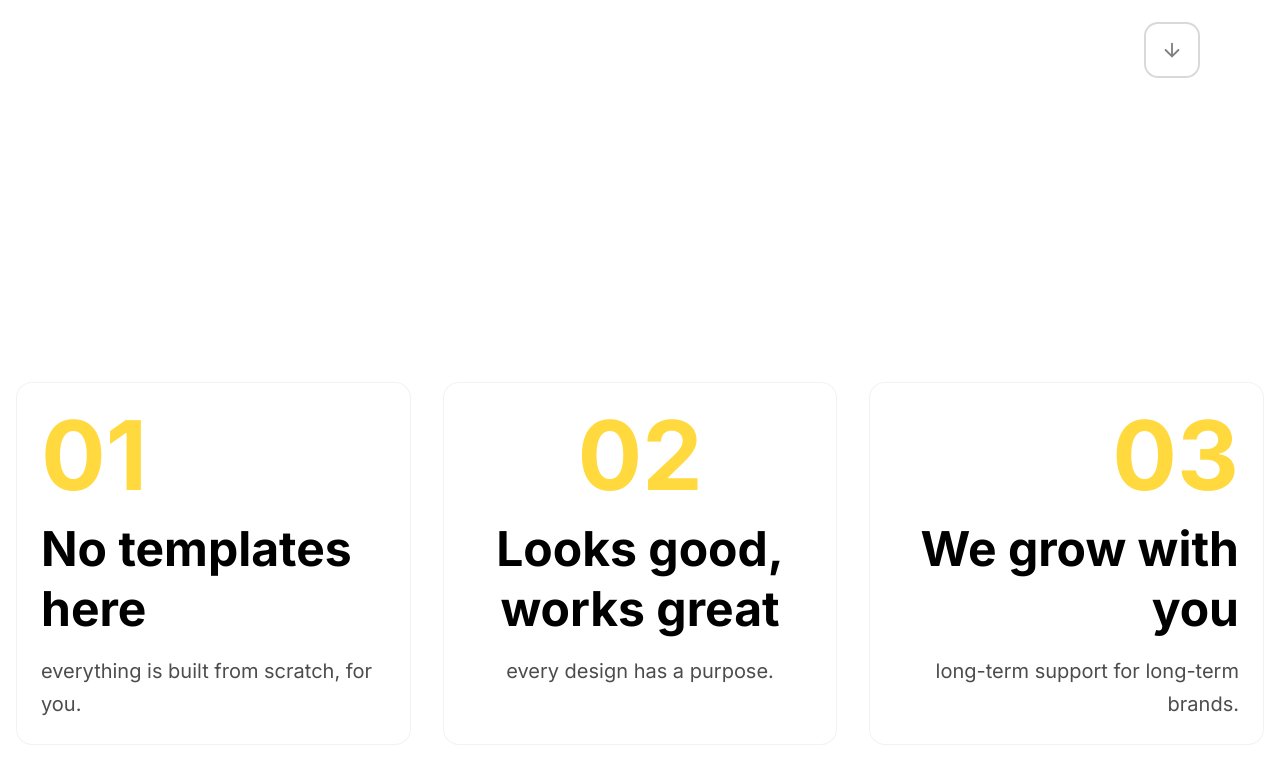
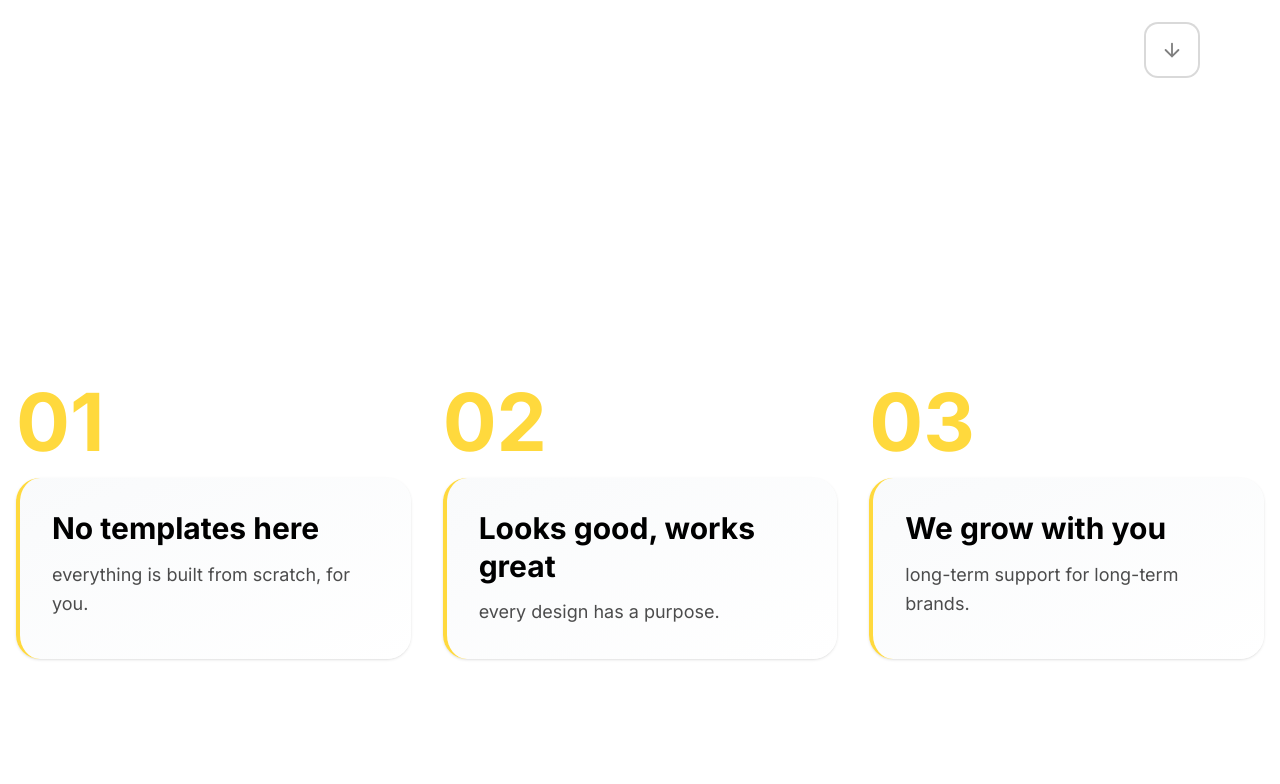
Before and after one commit to tsionbirhanu/Duka, a Next.js app: page / in a window 1280 px wide. Shown: the part 1788-2572 px from the top of the page. Built offline with nearby package versions, Linux system fonts and the light colour scheme.

Commit message:
updated value section ui

```diff
--- a/components/value-section.tsx
+++ b/components/value-section.tsx
@@ -33,59 +33,54 @@ export default function ValueSection() {
           whileInView="visible"
           viewport={{ once: true, amount: 0.3 }}
           variants={containerVariants}
-          className="space-y-16 md:space-y-32 lg:space-y-0 lg:grid lg:grid-cols-3 lg:gap-8">
-          {/* Step 1 - Card style on mobile */}
-          <motion.div
-            variants={itemVariants}
-            className="flex flex-col gap-4 p-6 rounded-2xl bg-white border border-black/5">
-            <div>
-              <span className="text-[4rem] sm:text-[5rem] md:text-[6rem] lg:text-8xl font-bold text-[#FFD93D] leading-none">
+          className="space-y-16 md:space-y-32 lg:space-y-0 lg:grid lg:grid-cols-3 lg:gap-8"
+        >
+          {/* Step 1 */}
+          <motion.div variants={itemVariants} className="flex flex-col gap-4">
+            <div className="flex justify-start">
+              <span className="text-[4rem] sm:text-[5rem] lg:text-[5rem] font-bold text-[#FFD93D] leading-none">
                 01
               </span>
             </div>
-            <div className="space-y-2 md:space-y-4">
-              <h3 className="text-2xl sm:text-3xl md:text-4xl lg:text-5xl font-bold text-black leading-tight">
+            <div className="bg-gradient-to-br from-gray-50 to-white p-8 rounded-3xl border-l-4 border-[#FFD93D] text-left h-full shadow-sm hover:shadow-md transition-shadow">
+              <h3 className="text-2xl sm:text-3xl lg:text-3xl font-bold text-black leading-tight mb-3">
                 No templates here
               </h3>
-              <p className="text-sm sm:text-base md:text-lg lg:text-xl text-black/70 leading-relaxed max-w-3xl">
+              <p className="text-base sm:text-lg text-black/70 leading-relaxed">
                 everything is built from scratch, for you.
               </p>
             </div>
           </motion.div>
 
-          {/* Step 2 - Card style on mobile, center on desktop */}
-          <motion.div
-            variants={itemVariants}
-            className="flex flex-col gap-4 p-6 rounded-2xl bg-white border border-black/5 text-left lg:text-center">
-            <div>
-              <span className="text-[4rem] sm:text-[5rem] md:text-[6rem] lg:text-8xl font-bold text-[#FFD93D] leading-none">
+          {/* Step 2 */}
+          <motion.div variants={itemVariants} className="flex flex-col gap-4">
+            <div className="flex justify-start">
+              <span className="text-[4rem] sm:text-[5rem] lg:text-[5rem] font-bold text-[#FFD93D] leading-none">
                 02
               </span>
             </div>
-            <div className="space-y-2 md:space-y-4">
-              <h3 className="text-2xl sm:text-3xl md:text-4xl lg:text-5xl font-bold text-black leading-tight mb-2 md:mb-4">
+            <div className="bg-gradient-to-br from-gray-50 to-white p-8 rounded-3xl border-l-4 border-[#FFD93D] text-left h-full shadow-sm hover:shadow-md transition-shadow">
+              <h3 className="text-2xl sm:text-3xl lg:text-3xl font-bold text-black leading-tight mb-3">
                 Looks good, works great
               </h3>
-              <p className="text-sm sm:text-base md:text-lg lg:text-xl text-black/70 leading-relaxed max-w-3xl lg:mx-auto">
+              <p className="text-base sm:text-lg text-black/70 leading-relaxed">
                 every design has a purpose.
               </p>
             </div>
           </motion.div>
 
-          {/* Step 3 - Card style on mobile, right on desktop */}
-          <motion.div
-            variants={itemVariants}
-            className="flex flex-col gap-4 p-6 rounded-2xl bg-white border border-black/5 text-left lg:text-right">
-            <div>
-              <span className="text-[4rem] sm:text-[5rem] md:text-[6rem] lg:text-8xl font-bold text-[#FFD93D] leading-none">
+          {/* Step 3 */}
+          <motion.div variants={itemVariants} className="flex flex-col gap-4">
+            <div className="flex justify-start">
+              <span className="text-[4rem] sm:text-[5rem] lg:text-[5rem] font-bold text-[#FFD93D] leading-none">
                 03
               </span>
             </div>
-            <div className="space-y-2 md:space-y-4">
-              <h3 className="text-2xl sm:text-3xl md:text-4xl lg:text-5xl font-bold text-black leading-tight mb-2 md:mb-4">
+            <div className="bg-gradient-to-br from-gray-50 to-white p-8 rounded-3xl border-l-4 border-[#FFD93D] text-left h-full shadow-sm hover:shadow-md transition-shadow">
+              <h3 className="text-2xl sm:text-3xl lg:text-3xl font-bold text-black leading-tight mb-3">
                 We grow with you
               </h3>
-              <p className="text-sm sm:text-base md:text-lg lg:text-xl text-black/70 leading-relaxed max-w-3xl lg:ml-auto">
+              <p className="text-base sm:text-lg text-black/70 leading-relaxed">
                 long-term support for long-term brands.
               </p>
             </div>
```
